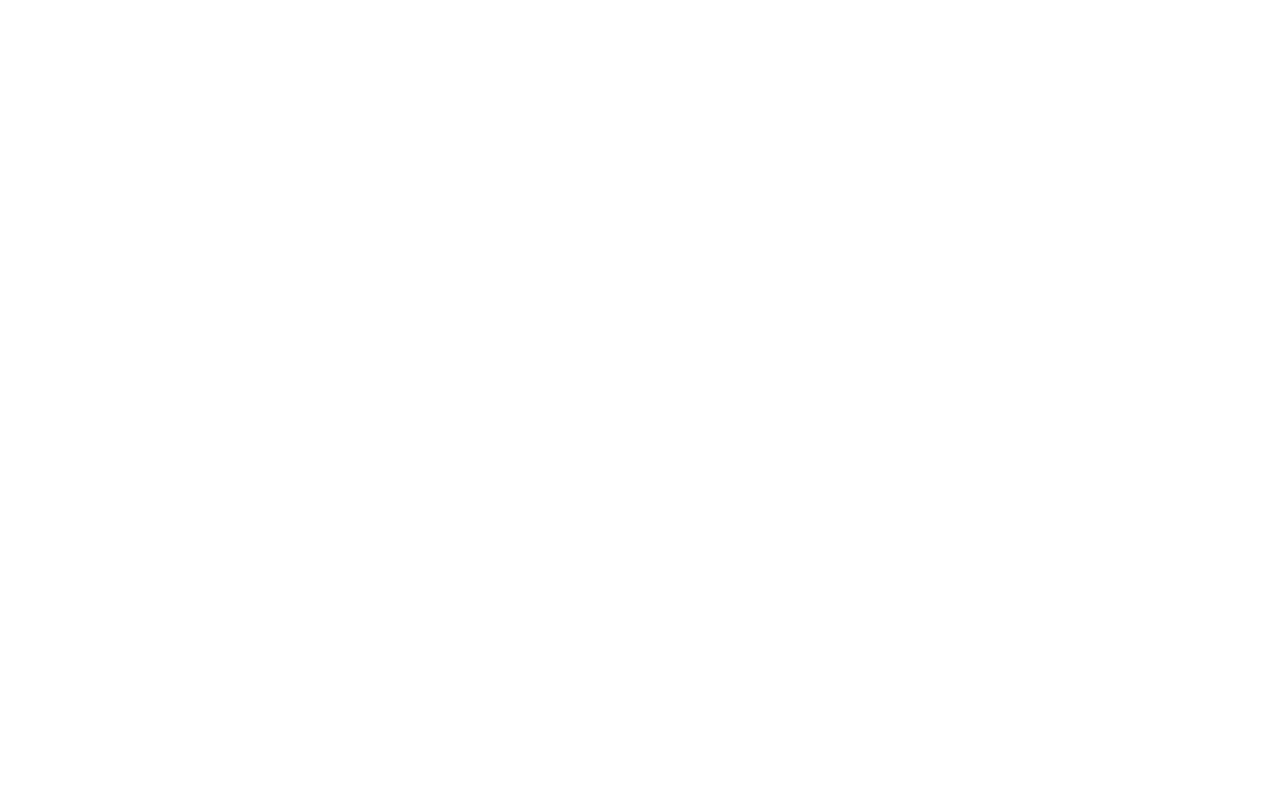
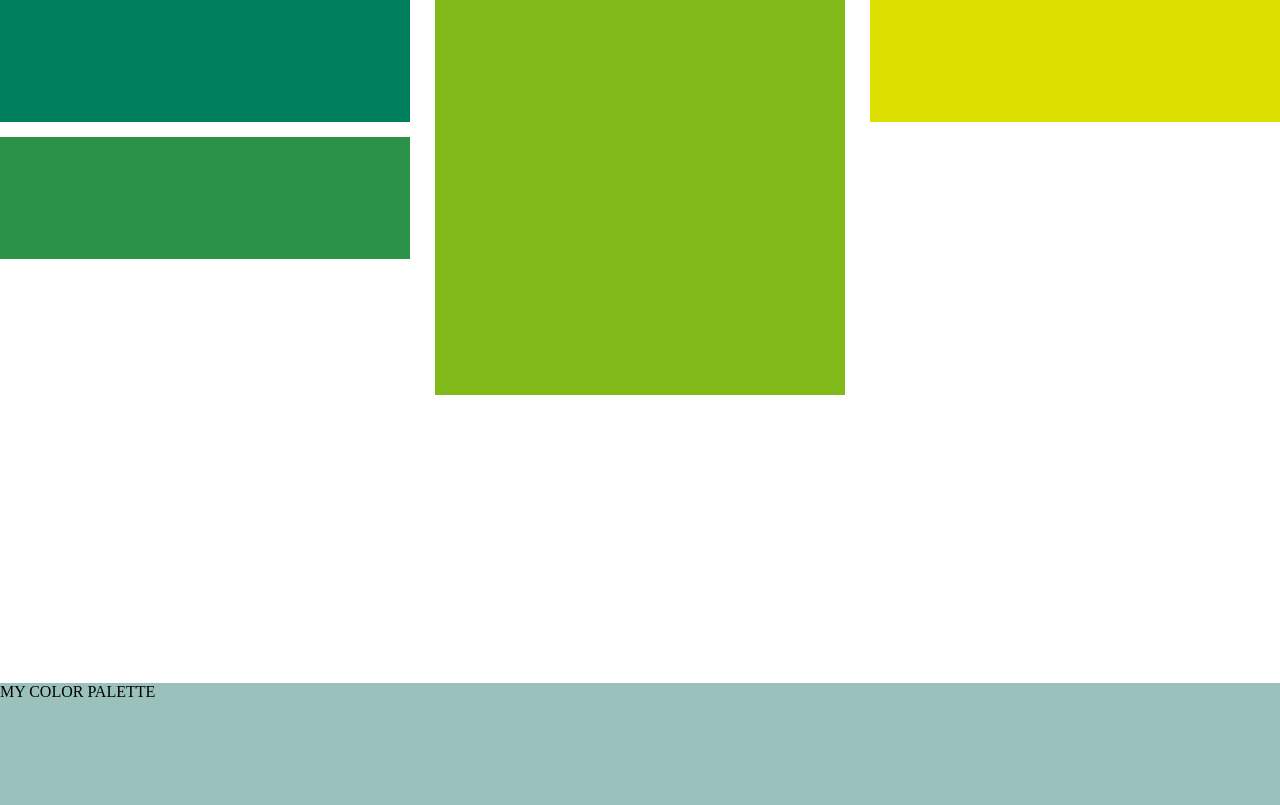
Before and after one commit to FBetulDemir/color_palette, a plain HTML site: page index.html in a window 1280 px wide. Drawn offline with Linux system fonts and the light colour scheme.

Commit message:
Added boxes in index.html and styled the boxes on the first row in index.css

```diff
--- a/index.html
+++ b/index.html
@@ -3,9 +3,24 @@
 <head>
     <meta charset="UTF-8">
     <meta name="viewport" content="width=device-width, initial-scale=1.0">
+    <link rel="stylesheet" href="styles/index.css">
+    <link rel="stylesheet" href="styles/normalize.css">
     <title>My color palette</title>
 </head>
 <body>
-
+    <div class="container">
+        <div class="item-1"></div>
+        <div class="item-2"></div>
+        <div class="item-3"></div>
+        <div class="item-4"></div>
+        <div class="item-5"></div>
+        <div class="item-6"></div>
+        <div class="item-7"></div>
+        <div class="item-8"></div>
+        <div class="item-9"></div>
+        <div class="item-10"></div>
+        <div class="item-11"></div>
+        <div class="item-12"><p>my color palette</p></div>
+    </div>
 </body>
 </html>
--- a/styles/index.css
+++ b/styles/index.css
@@ -0,0 +1,39 @@
+*{
+    margin: 0;
+    padding: 0;
+    box-sizing: border-box;
+}
+.container{
+    display: grid;
+    grid-template-columns: repeat(3, 1fr);
+    grid-template-rows: repeat(6, minmax(122px, auto));
+    grid-gap: 2%;
+}
+.item-1{
+    background-color: #007F5F;
+    width: 33,3%;
+    grid-column: 1/2;
+    grid-row: 1/2,5;
+}
+.item-2{
+    background-color: #80B918;
+    width: 33,3%;
+    grid-column: 2/3;
+    grid-row: 1/4;
+}
+.item-3{
+    background-color: #DDDF00;
+    width: 33,3%;
+    height: 122px;
+}
+.item-4{
+    background-color: #2B9348;
+    grid-row: 2,5/4;
+    grid-column: 1/2;
+}
+
+.item-12{
+    background-color: #9BC1BC;
+    grid-column: 1/4;
+    text-transform: uppercase;
+}
```
